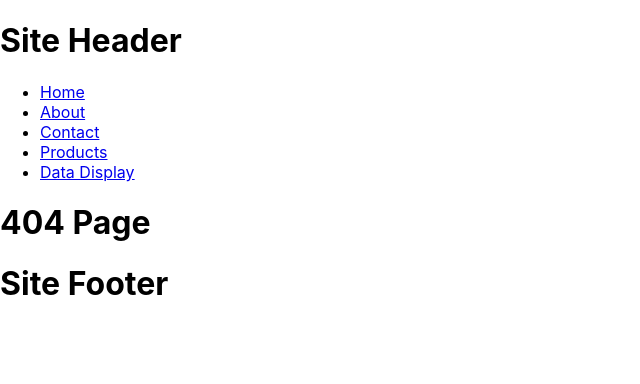
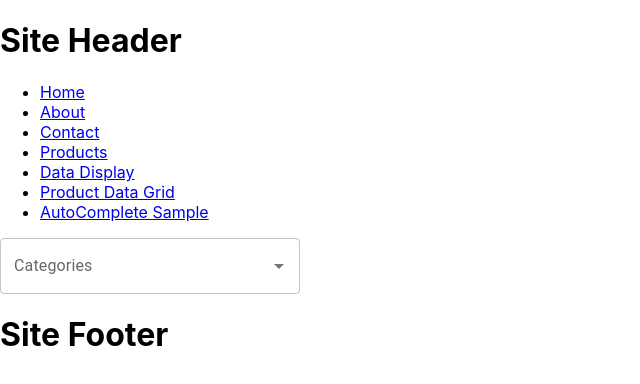
Before and after one commit to halilenesozdemir/React-SuppliersData-With-MUI, a React (Create React App) app: page /autocompletesample in a window 1280 px wide. Before the commit this address had no page. Shown: the top 384 px of the page, without its empty margins (0-640 px from the left). Built offline with nearby package versions, Linux system fonts and the light colour scheme; no server answers.

Commit message:
Material UI AutoComplete example completed.

```diff
--- a/src/App.js
+++ b/src/App.js
@@ -8,6 +8,8 @@ import ProductList from './routerSample/ProductList';
 import { Link } from 'react-router-dom';
 import ProductDetails from './routerSample/ProductDetails';
 import DataDisplay from './materialSample/DataDisplay';
+import ProductDataGrid from './materialSample/ProductDataGrid';
+import AutoCompleteSample from './materialSample/AutoCompleteSample';
 
 const App = () => {
   return (
@@ -30,6 +32,12 @@ const App = () => {
         <li>
           <Link to='/datadisplay'>Data Display</Link>
         </li>
+        <li>
+          <Link to='/productdatagrid'>Product Data Grid</Link>
+        </li>
+        <li>
+          <Link to='/autocompletesample'>AutoComplete Sample</Link>
+        </li>
       </ul>
 
       <Routes>
@@ -40,6 +48,8 @@ const App = () => {
         <Route path='/urunler/:id' element={<ProductDetails />}></Route>
         <Route path='/datadisplay' element={<DataDisplay />}></Route>
         <Route path='*' element={<NoMatch />}></Route>
+        <Route path='/productdatagrid' element={<ProductDataGrid />}></Route>
+        <Route path='/autocompletesample' element={<AutoCompleteSample />}></Route>
       </Routes>
       <h1>Site Footer</h1>
     </>
--- /dev/null
+++ b/src/materialSample/AutoCompleteSample.js
@@ -0,0 +1,27 @@
+import React, { useState } from 'react';
+import { useEffect } from 'react';
+import { Autocomplete, TextField } from '@mui/material';
+import axios from 'axios';
+
+const AutoCompleteSample = () => {
+  const [categories, setCategories] = useState([]);
+
+  useEffect(() => {
+    axios.get('https://northwind.vercel.app/api/categories').then(res => {
+      let autoData = [];
+
+      res.data.forEach(element => {
+        autoData.push({ label: element.name, name: element.id });
+      });
+      setCategories(autoData);
+    });
+  }, []);
+
+  return (
+    <>
+      <Autocomplete disablePortal id='combo-box-demo' options={categories} sx={{ width: 300 }} renderInput={params => <TextField {...params} label='Categories' />} />
+    </>
+  );
+};
+
+export default AutoCompleteSample;
--- /dev/null
+++ b/src/materialSample/ProductDataGrid.js
@@ -0,0 +1,7 @@
+import React from 'react';
+
+const ProductDataGrid = () => {
+  return <div>ProductDataGrid</div>;
+};
+
+export default ProductDataGrid;
```
